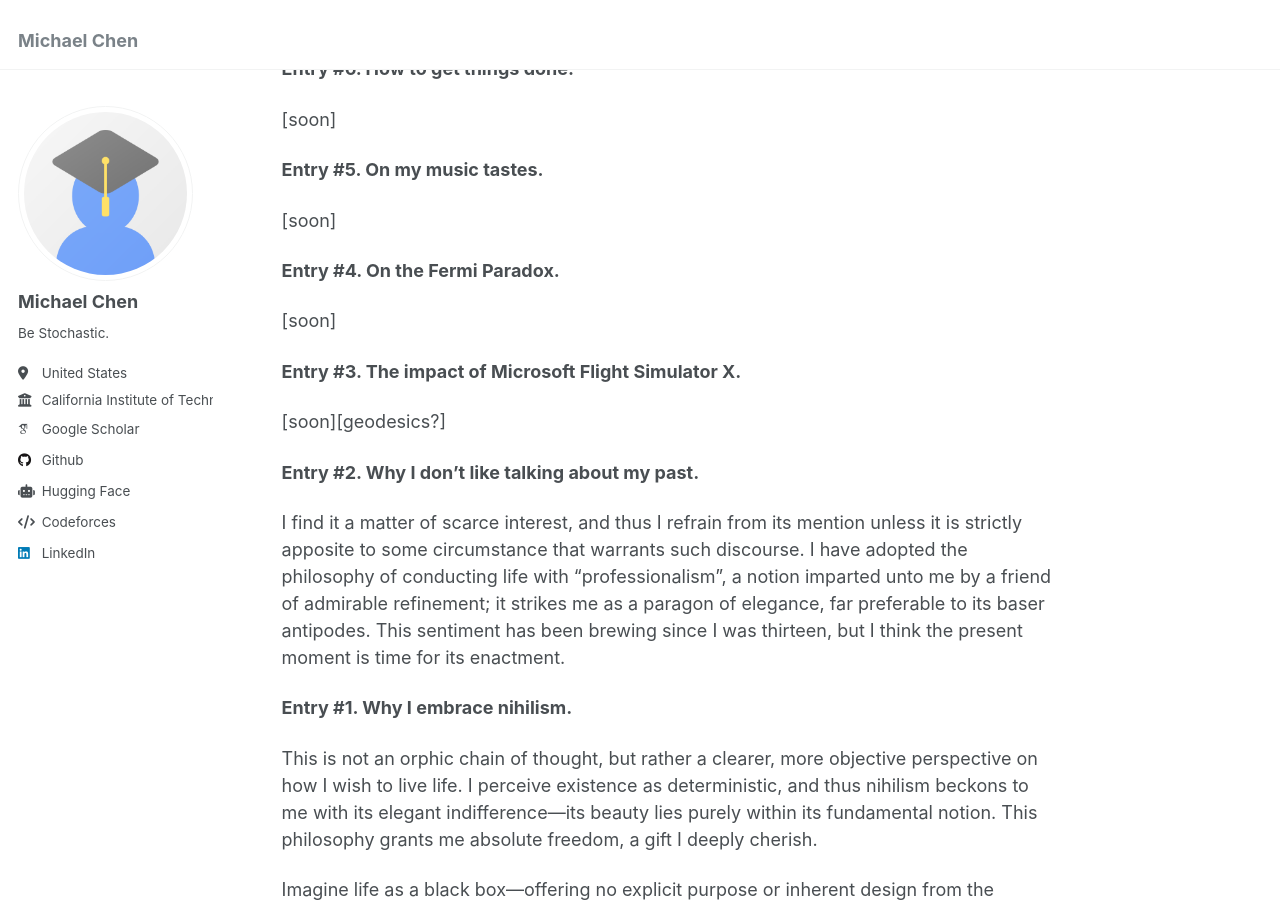
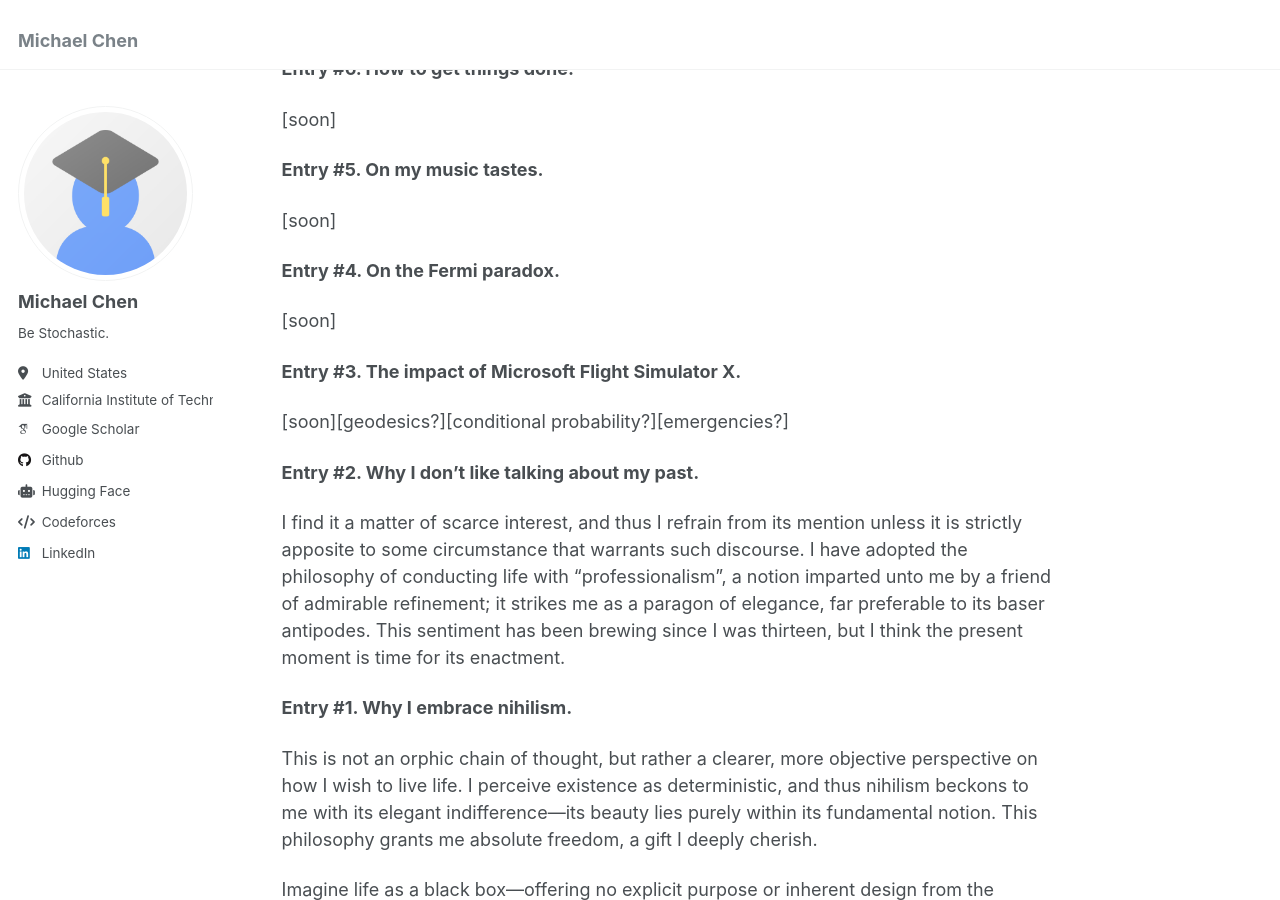
Before and after one commit to math-ysics/math-ysics.github.io, a Jekyll site: the page built from _pages/stochastic.md, in a window 1280 px wide and 900 px high, scrolled down 317 px. Built offline with Jekyll 4.4.1, drawn with Linux system fonts in a browser that asks for light colours; some web fonts are replaced.

Commit message:
Update stochastic.md

```diff
--- a/_pages/stochastic.md
+++ b/_pages/stochastic.md
@@ -20,13 +20,13 @@ Welcome to my personal blog! Some of the content you'll encounter here might be
 
 [soon]
 
-**Entry #4. On the Fermi Paradox.**
+**Entry #4. On the Fermi paradox.**
 
 [soon]
 
 **Entry #3. The impact of Microsoft Flight Simulator X.**
 
-[soon][geodesics?]
+[soon][geodesics?][conditional probability?][emergencies?]
 
 **Entry #2. Why I don't like talking about my past.**
 
```
